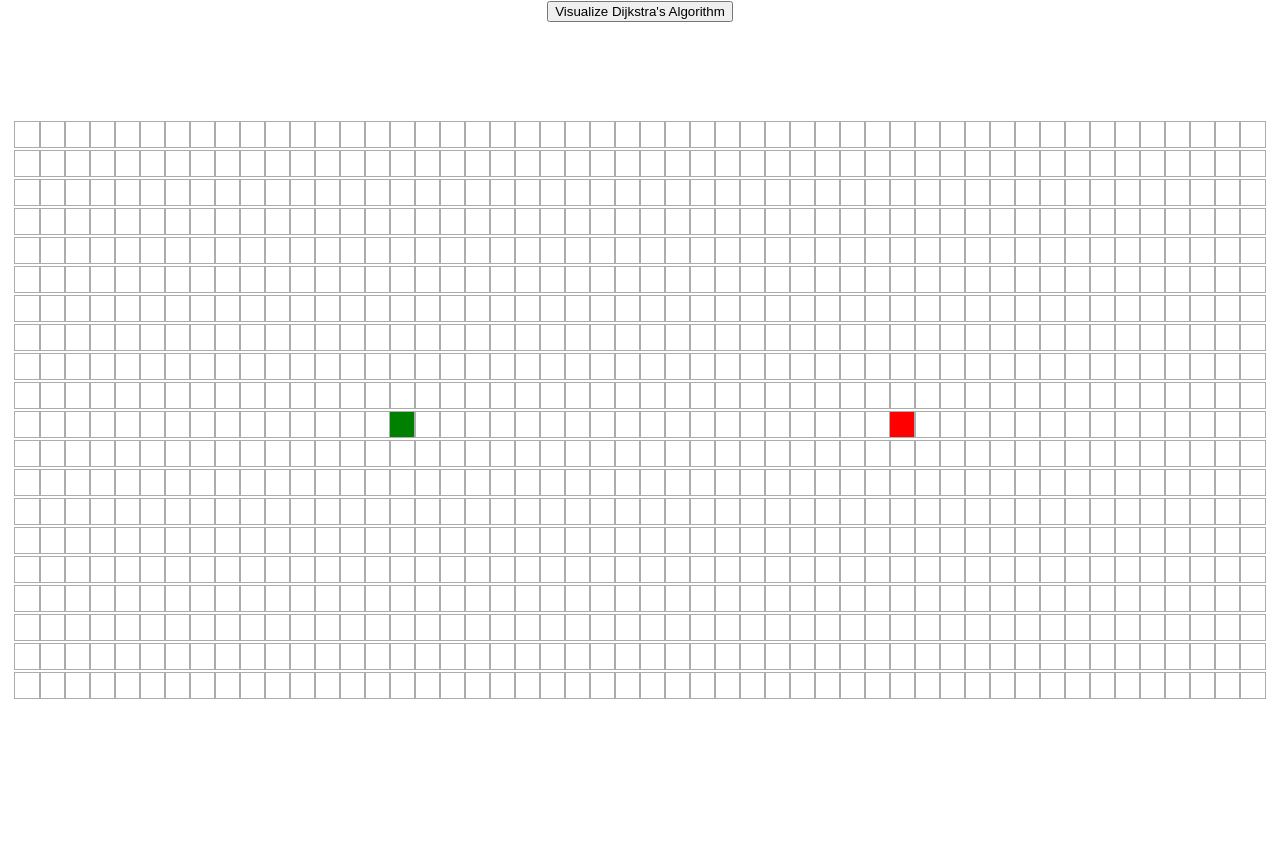
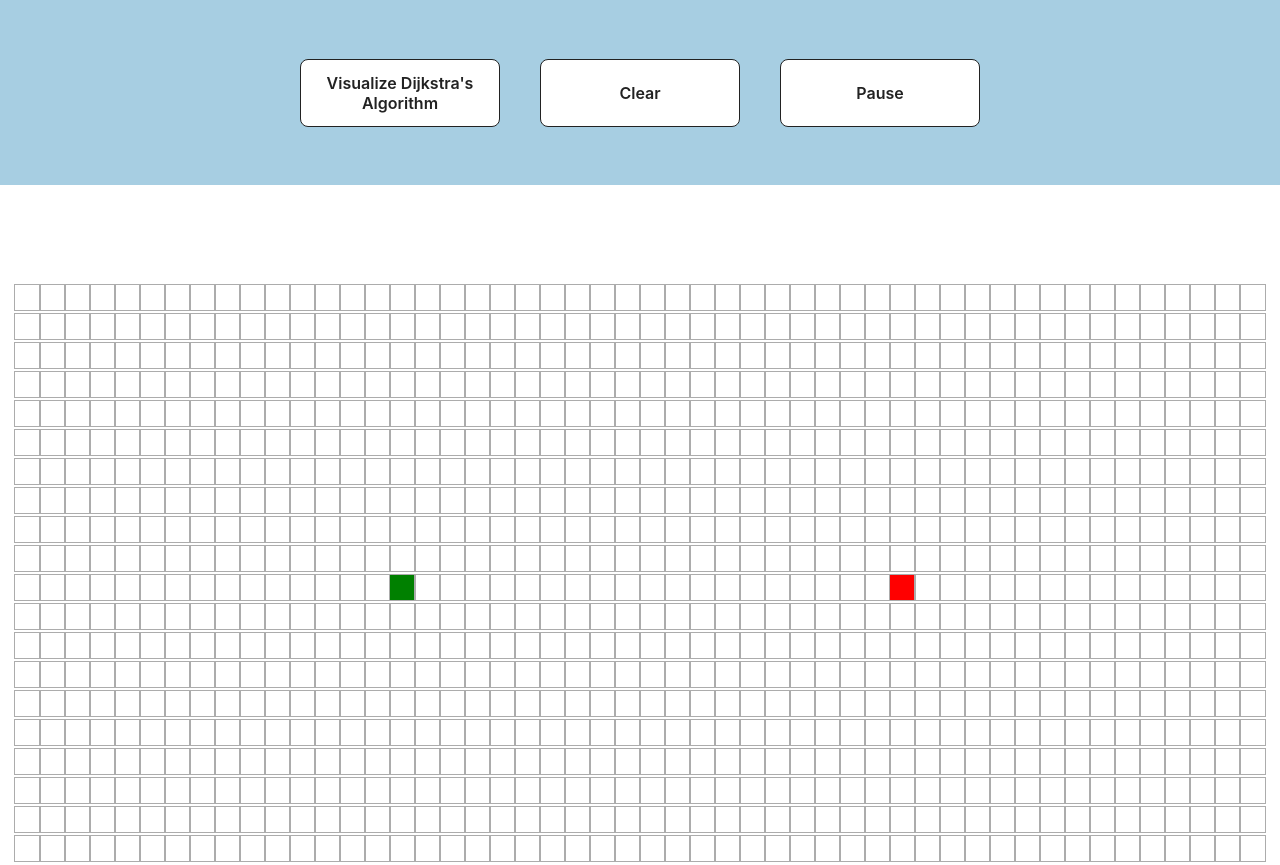
Before and after one commit to DongjaeLee23/Pathfinding-Visualizer, a React (Create React App) app: page / in a window 1280 px wide. Before the commit the page ends 800 px from the top, so only its background shows below. Built offline with nearby package versions, Linux system fonts and the light colour scheme.

Commit message:
added clear and pause functionality

```diff
--- a/src/PathfindingVisualizer/PathfindingVisualizer.css
+++ b/src/PathfindingVisualizer/PathfindingVisualizer.css
@@ -3,3 +3,64 @@
     /* position: absolute;
     margin: 0 auto; */
 }
+ul {
+  list-style-type: none;
+  margin: 0;
+  padding: 5ex;
+  background-color: hsl(200, 50%, 77%);
+  display: flex;
+  gap: 10px;
+  justify-content: center;
+
+}
+
+/* button {
+    width: 20ex;
+    height: 10ex;
+    margin: 14px;
+} */
+
+
+/* CSS */
+.button-23 {
+  background-color: #FFFFFF;
+  border: 1px solid #222222;
+  border-radius: 8px;
+  box-sizing: border-box;
+  color: #222222;
+  cursor: pointer;
+  display: inline-block;
+  font-family: Circular,-apple-system,BlinkMacSystemFont,Roboto,"Helvetica Neue",sans-serif;
+  font-size: 16px;
+  font-weight: 600;
+  line-height: 20px;
+  margin: 15px;
+  outline: none;
+  padding: 13px 23px;
+  position: relative;
+  text-align: center;
+  text-decoration: none;
+  touch-action: manipulation;
+  transition: box-shadow .2s,-ms-transform .1s,-webkit-transform .1s,transform .1s;
+  user-select: none;
+  -webkit-user-select: none;
+  width: 200px;
+}
+
+.button-23:focus-visible {
+  box-shadow: #222222 0 0 0 2px, rgba(255, 255, 255, 0.8) 0 0 0 4px;
+  transition: box-shadow .2s;
+}
+
+.button-23:active {
+  background-color: #F7F7F7;
+  border-color: #000000;
+  transform: scale(.96);
+}
+
+.button-23:disabled {
+  border-color: #DDDDDD;
+  color: #DDDDDD;
+  cursor: not-allowed;
+  opacity: 1;
+}
--- a/src/PathfindingVisualizer/PathfindingVisualizer.jsx
+++ b/src/PathfindingVisualizer/PathfindingVisualizer.jsx
@@ -13,6 +13,7 @@ export default class PathfindingVisualizer extends Component {
       this.state = {
         nodes: [],
         mouseIsPressed: false,
+        isPaused: false,
       };
     }
     // This code initializes a 20x50 grid structure in the component’s state after it is mounted.
@@ -20,8 +21,38 @@ export default class PathfindingVisualizer extends Component {
         const nodes = getInitialGrid()
         this.setState({nodes})
     }
+    clearIntervals() {
+        if (this.intervalId) { clearInterval(this.intervalId); this.intervalId = null; }
+        if (this.shortestPathInterval) { clearInterval(this.shortestPathInterval); this.shortestPathInterval = null; }
+    }
+
+
+    clearGrid() {
+
+        this.clearIntervals();
+
+        const nodes = getInitialGrid();
+        this.setState({
+            nodes,
+            isPaused: true // reset pause state
+        });
+        for (let row = 0; row < 20; row++) {
+            for (let col = 0; col < 50; col++) {
+                const node = nodes[row][col];
+                const element = document.getElementById(`node-${row}-${col}`);
+                if (!element || node.isStart || node.isFinish) continue;
+                element.className = 'node';
+
+            }
+        }
+    }
 
     visualizeDijkstra() {
+        this.clearIntervals();
+
+        this.setState({
+            isPaused: false
+        });
         const {nodes} = this.state;
         const startNode = nodes[START_NODE_ROW][START_NODE_COL];
         const finishNode = nodes[FINISH_NODE_ROW][FINISH_NODE_COL];
@@ -30,32 +61,65 @@ export default class PathfindingVisualizer extends Component {
         this.animateDijkstra(visitedNodesInOrder, nodesInShortesPathOrder)
     }
 
-    animateDijkstra(visitedNodesInOrder, nodesInShortesPathOrder) {
-        for (let i = 0; i <= visitedNodesInOrder.length; i++) {
+    animateDijkstra(visitedNodesInOrder, nodesInShortestPathOrder) {
+        // for (let i = 0; i <= visitedNodesInOrder.length; i++) {
+        //     if (i === visitedNodesInOrder.length) {
+        //         setTimeout(() => {
+        //             this.animateShortestPath(nodesInShortesPathOrder)
+        //         }, 10 * i);
+        //         return;
+        //     }
+        //     setTimeout(() => {
+        //         const node = visitedNodesInOrder[i]
+        //         if (!node.isStart && !node.isFinish) { // Skip coloring for start and finish nodes
+        //             document.getElementById(`node-${node.row}-${node.column}`).className =
+        //                 'node node-visited';
+        //         }
+        //     }, 10 * i);
+        // }
+
+        //Incorperate Stepper Loop Functionality
+        let i = 0;
+        this.intervalId = setInterval(() => {
+            if (this.state.isPaused) return;
+
             if (i === visitedNodesInOrder.length) {
-                setTimeout(() => {
-                    this.animateShortestPath(nodesInShortesPathOrder)
-                }, 10 * i);
+                clearInterval(this.intervalId);
+                this.animateShortestPath(nodesInShortestPathOrder);
                 return;
             }
-            setTimeout(() => {
-                const node = visitedNodesInOrder[i]
-                if (!node.isStart && !node.isFinish) { // Skip coloring for start and finish nodes
-                    document.getElementById(`node-${node.row}-${node.column}`).className =
-                        'node node-visited';
+
+            const node = visitedNodesInOrder[i];
+            if (!node.isStart && !node.isFinish) { // Skip coloring for start and finish nodes)
+                document.getElementById(`node-${node.row}-${node.column}`).className = 'node node-visited';
             }
-            }, 10 * i);
+            i++;
+        }, 10);
     }
+    animateShortestPath(nodesInShortestPathOrder) {
+        // for (let i = 0; i < nodesInShortesPathOrder.length; i++) {
+        //     setTimeout(() => {
+        //         const node = nodesInShortesPathOrder[i]
+        //         if (!node.isStart && !node.isFinish) { // Skip coloring for start and finish nodes
+        //             document.getElementById(`node-${node.row}-${node.column}`).className = 'node node-shortest-path';
+        //         }
+        //     }, 50 * i);
+        // }
+        let i = 0;
+        this.shortestPathInterval = setInterval(() => {
+            if (this.state.isPaused) return;
+
+            if (i === nodesInShortestPathOrder.length) {
+                clearInterval(this.shortestPathInterval);
+                return;
             }
-    animateShortestPath(nodesInShortesPathOrder) {
-        for (let i = 0; i < nodesInShortesPathOrder.length; i++) {
-            setTimeout(() => {
-                const node = nodesInShortesPathOrder[i]
+
+            const node = nodesInShortestPathOrder[i]
             if (!node.isStart && !node.isFinish) { // Skip coloring for start and finish nodes
                 document.getElementById(`node-${node.row}-${node.column}`).className = 'node node-shortest-path';
             }
-            }, 50 * i);
-        }
+            i++;
+        }, 40);
     }
     handleMouseDown(row, column) {
         const newGrid = getNewGridWithWallToggled(this.state.nodes, row, column);
@@ -69,37 +133,51 @@ export default class PathfindingVisualizer extends Component {
         const newGrid = getNewGridWithWallToggled(this.state.grid, row, col);
         this.setState({grid: newGrid});
     }
+    renderGrid() {
+        const { nodes, mouseIsPressed } = this.state;
+        return (
+            <div className="grid">
+                {nodes.map((row, rowIndex) => (
+                    <div key={rowIndex}>
+                        {row.map((node, nodeIndex) => {
+                            const { column, row, isStart, isFinish, isWall } = node;
+                            return (
+                                <Node
+                                    key={nodeIndex}
+                                    row={row}
+                                    column={column}
+                                    isStart={isStart}
+                                    isFinish={isFinish}
+                                    isWall={isWall}
+                                    mouseIsPressed={mouseIsPressed}
+                                    onMouseDown={(row, col) => this.handleMouseDown(row, col)}
+                                    onMouseUp={() => this.handleMouseUp()}
+                                    onMouseEnter={(row, col) => this.handleMouseEnter(row, col)}
+                                />
+                            );
+                        })}
+                    </div>
+                ))}
+            </div>
+        );
+    }
+
     render() {
         const {nodes, mouseIsPressed} = this.state;
 
         return (
             <>
-            <button onClick={() => this.visualizeDijkstra()}>Visualize Dijkstra's Algorithm</button>
-            <div className="grid">
-                {nodes.map((row, rowIndex) => {
-                    return (<div key={rowIndex}>
-                        {row.map((node, nodeIndex) => {
-                            const {column, row, isStart, isFinish, isWall} = node;
-                            return (
-                                <Node
-                                key={nodeIndex}
-                                row = {row}
-                                column = {column}
-                                isStart={isStart}
-                                isFinish={isFinish}
-                                isWall = {isWall}
-                                mouseIsPressed = {mouseIsPressed}
-                                onMouseDown={(row, col) => this.handleMouseDown(row, col)}
-                                onMouseUp={() => this.handleMouseUp()}
-                                onMouseEnter= {(row, col) => this.handleMouseEnter(row,col)}
+            <ul>
+                <button class="button-23" onClick={() => this.visualizeDijkstra()}>Visualize Dijkstra's Algorithm</button>
+                <button class="button-23" onClick={() => this.clearGrid()}>Clear</button>
+                <button
+                    className="button-23"
+                    onClick={() => this.setState({ isPaused: !this.state.isPaused })}
                 >
-                                </Node>
-                            );
-                        })}
-                    </div>
-                    );
-                })}
-            </div>
+                    {this.state.isPaused ? "Resume" : "Pause"}
+                </button>
+            </ul>
+            {this.renderGrid()}
             </>
         );
     }
```
Lines whose indentation alone changed are shown as unchanged.
